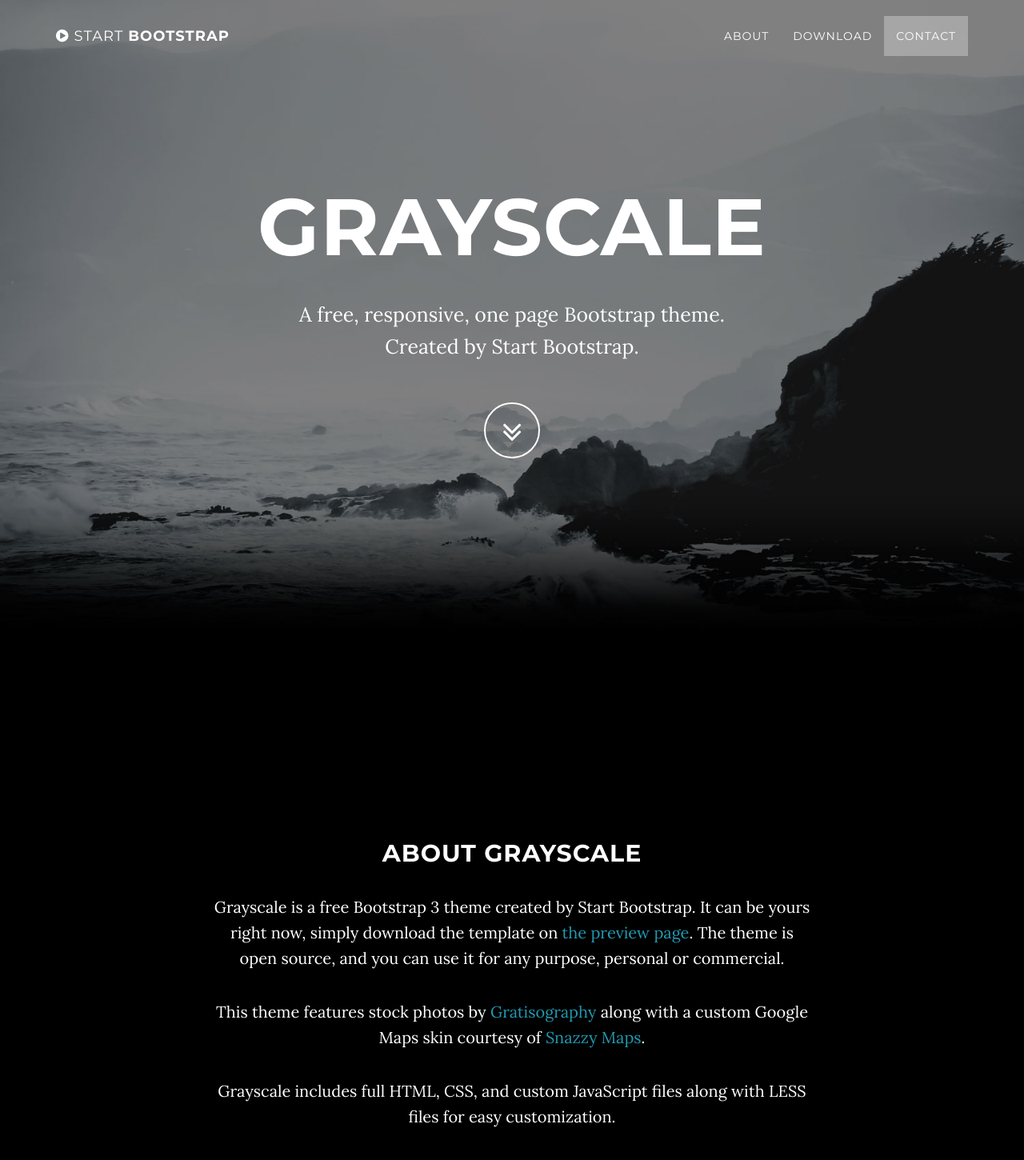
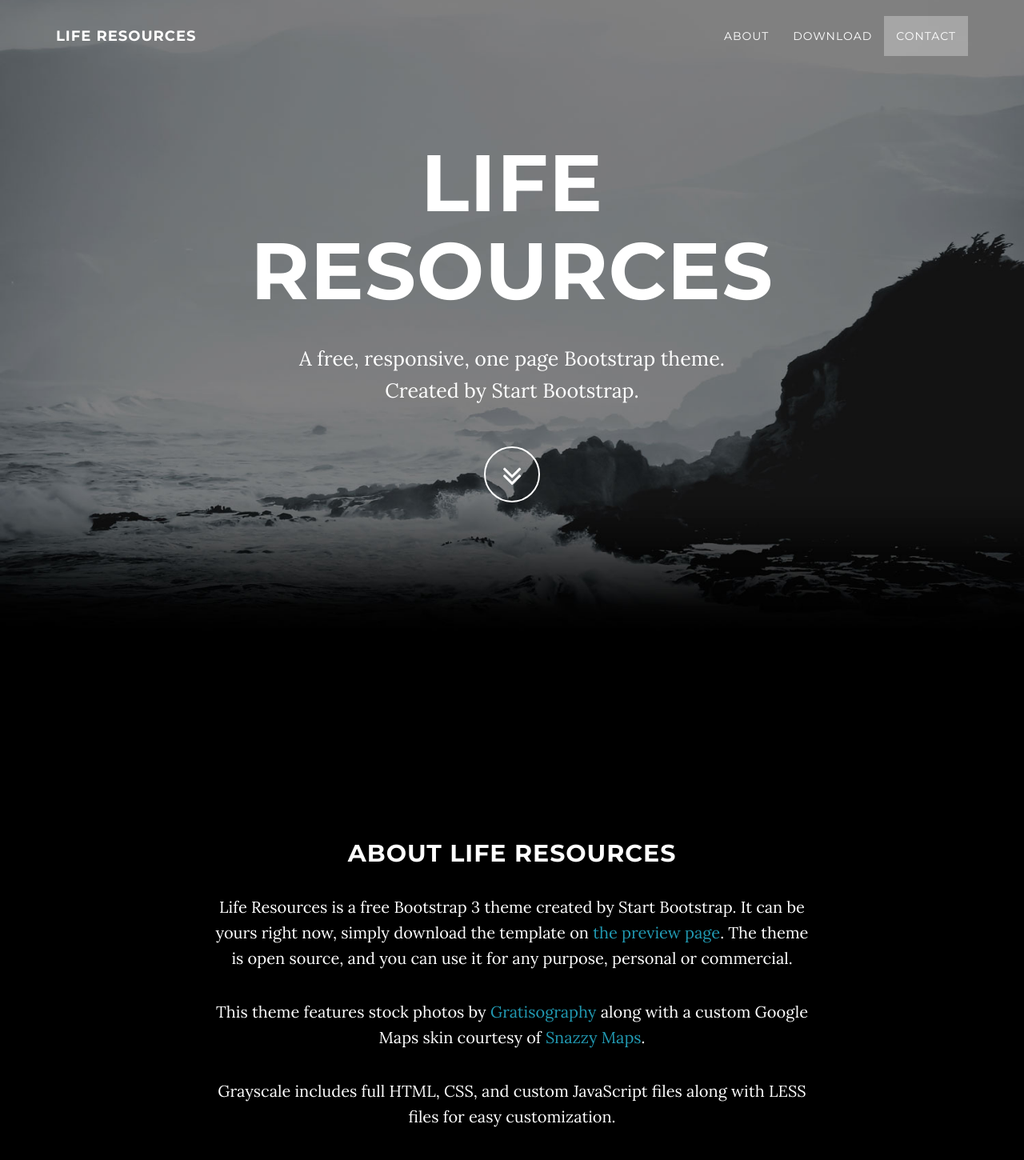
Before and after one commit to discoverRG/LR, a plain HTML site: page index.html in a window 1280 px wide. Shown: the top 1450 px of the page at 80% size. Drawn offline with Linux system fonts and the light colour scheme; some packages are replaced by stand-ins of ours.

Commit message:
Basic Resets
Reset basic settings: change Grayscale to Life Resources, add my Google
Maps API Key, make Maps element draggable.

```diff
--- a/index.html
+++ b/index.html
@@ -9,7 +9,7 @@
     <meta name="description" content="">
     <meta name="author" content="">
 
-    <title>Grayscale - Start Bootstrap Theme</title>
+    <title>Life Resources | Post-Prison Living Ministry</title>
 
     <!-- Bootstrap Core CSS -->
     <link href="css/bootstrap.min.css" rel="stylesheet">
@@ -41,7 +41,7 @@
                     <i class="fa fa-bars"></i>
                 </button>
                 <a class="navbar-brand page-scroll" href="#page-top">
-                    <i class="fa fa-play-circle"></i>  <span class="light">Start</span> Bootstrap
+                    Life Resources
                 </a>
             </div>
 
@@ -74,7 +74,7 @@
             <div class="container">
                 <div class="row">
                     <div class="col-md-8 col-md-offset-2">
-                        <h1 class="brand-heading">Grayscale</h1>
+                        <h1 class="brand-heading">Life Resources</h1>
                         <p class="intro-text">A free, responsive, one page Bootstrap theme.<br>Created by Start Bootstrap.</p>
                         <a href="#about" class="btn btn-circle page-scroll">
                             <i class="fa fa-angle-double-down animated"></i>
@@ -89,8 +89,8 @@
     <section id="about" class="container content-section text-center">
         <div class="row">
             <div class="col-lg-8 col-lg-offset-2">
-                <h2>About Grayscale</h2>
-                <p>Grayscale is a free Bootstrap 3 theme created by Start Bootstrap. It can be yours right now, simply download the template on <a href="http://startbootstrap.com/template-overviews/grayscale/">the preview page</a>. The theme is open source, and you can use it for any purpose, personal or commercial.</p>
+                <h2>About Life Resources</h2>
+                <p>Life Resources is a free Bootstrap 3 theme created by Start Bootstrap. It can be yours right now, simply download the template on <a href="http://startbootstrap.com/template-overviews/grayscale/">the preview page</a>. The theme is open source, and you can use it for any purpose, personal or commercial.</p>
                 <p>This theme features stock photos by <a href="http://gratisography.com/">Gratisography</a> along with a custom Google Maps skin courtesy of <a href="http://snazzymaps.com/">Snazzy Maps</a>.</p>
                 <p>Grayscale includes full HTML, CSS, and custom JavaScript files along with LESS files for easy customization.</p>
             </div>
@@ -102,7 +102,7 @@
         <div class="download-section">
             <div class="container">
                 <div class="col-lg-8 col-lg-offset-2">
-                    <h2>Download Grayscale</h2>
+                    <h2>Download Life Resources</h2>
                     <p>You can download Grayscale for free on the preview page at Start Bootstrap.</p>
                     <a href="http://startbootstrap.com/template-overviews/grayscale/" class="btn btn-default btn-lg">Visit Download Page</a>
                 </div>
@@ -139,7 +139,7 @@
     <!-- Footer -->
     <footer>
         <div class="container text-center">
-            <p>Copyright &copy; Your Website 2014</p>
+            <p>Copyright &copy;2014 Life Resources. All Rights Reserved.</p>
         </div>
     </footer>
 
@@ -153,7 +153,7 @@
     <script src="js/jquery.easing.min.js"></script>
 
     <!-- Google Maps API Key - Use your own API key to enable the map feature. More information on the Google Maps API can be found at https://developers.google.com/maps/ -->
-    <script type="text/javascript" src="https://maps.googleapis.com/maps/api/js?key=AIzaSyCRngKslUGJTlibkQ3FkfTxj3Xss1UlZDA&sensor=false"></script>
+    <script type="text/javascript" src="https://maps.googleapis.com/maps/api/js?key=AIzaSyB70VV7EAf6JA6JjNtYbv0nYdTVcmozcq0&sensor=false"></script>
 
     <!-- Custom Theme JavaScript -->
     <script src="js/grayscale.js"></script>
--- a/js/grayscale.js
+++ b/js/grayscale.js
@@ -46,7 +46,7 @@ function init() {
         // Disables the default Google Maps UI components
         disableDefaultUI: true,
         scrollwheel: false,
-        draggable: false,
+        draggable: true,
 
         // How you would like to style the map.
         // This is where you would paste any style found on Snazzy Maps.
```
